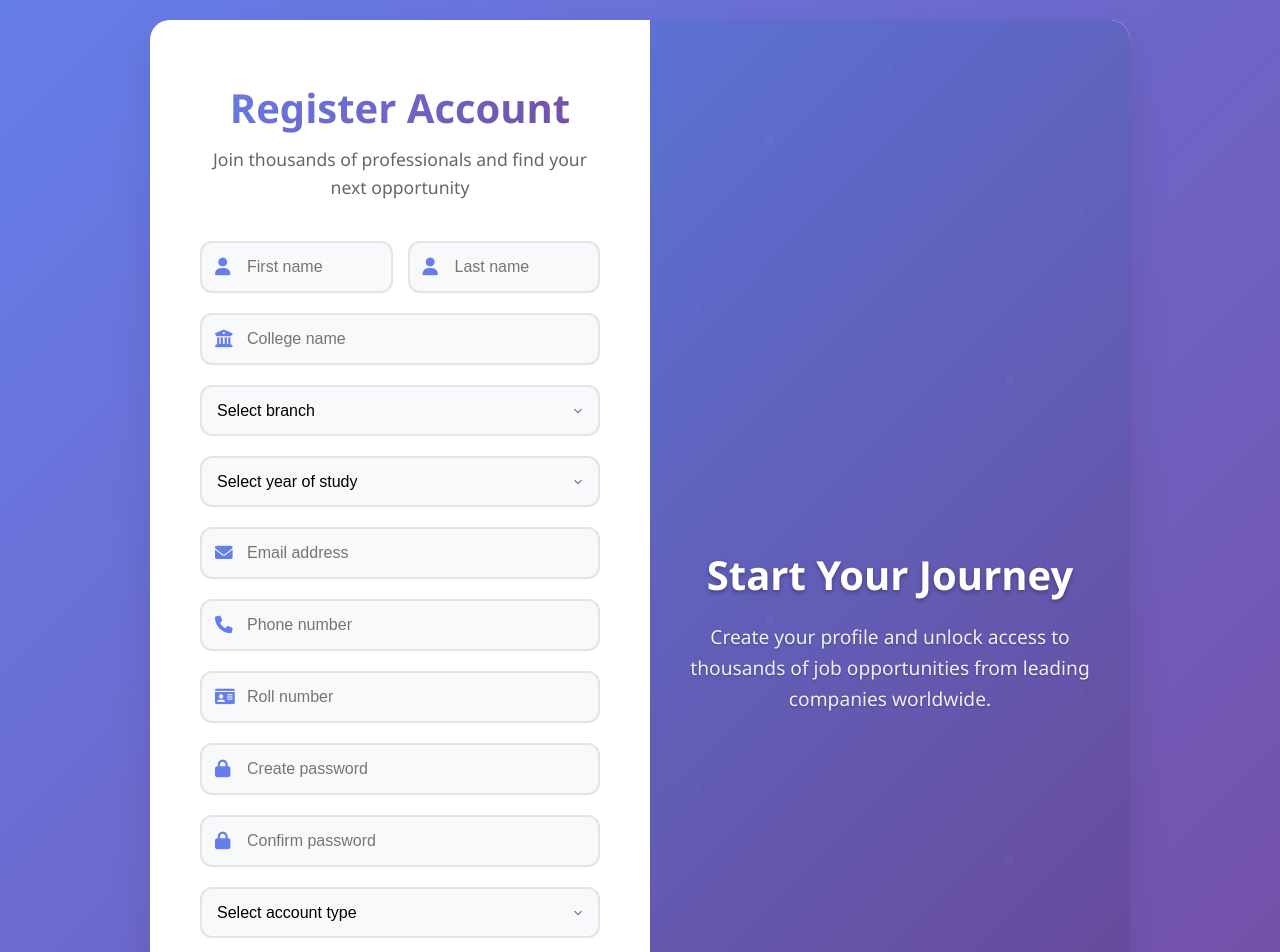
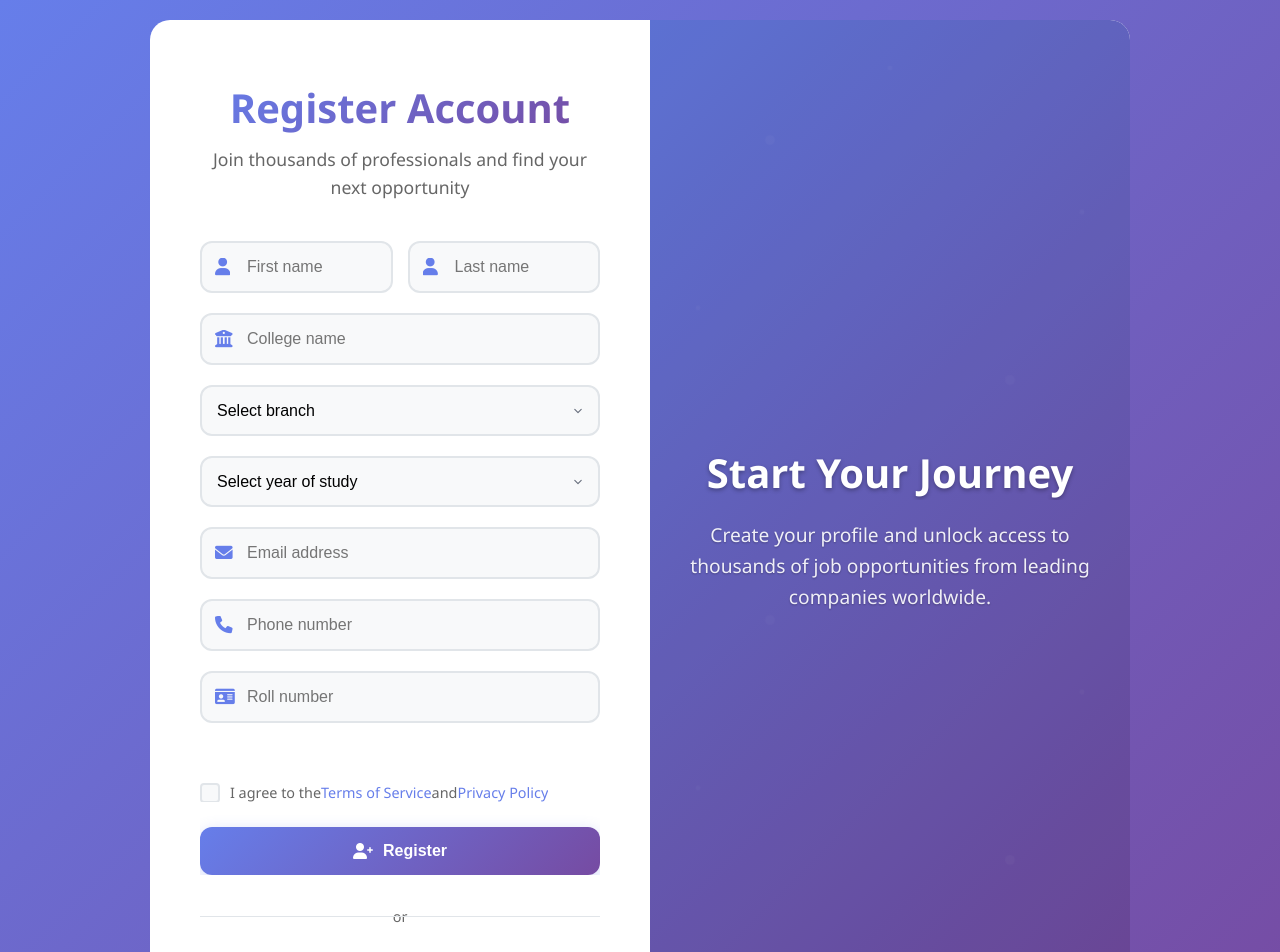
Before and after one commit to Daksh-9/Company-Hiring-Platform, a React (Create React App) app: page /register in a window 1280 px wide. Shown: the top 952 px of the page. Built offline with nearby package versions, Linux system fonts and the light colour scheme.

Commit message:
Register-changes

```diff
--- a/src/components/SignupPage.js
+++ b/src/components/SignupPage.js
@@ -11,11 +11,7 @@ const RegisterPage = () => {
     email: '',
     phone: '',
     rollNumber: '',
-    password: '',
-    confirmPassword: '',
-    userType: '',
-    terms: false,
-    newsletter: false
+    terms: false
   });
   const [errors, setErrors] = useState({});
   const [isLoading, setIsLoading] = useState(false);
@@ -42,11 +38,6 @@ const RegisterPage = () => {
     else if (!/\S+@\S+\.\S+/.test(formData.email)) newErrors.email = 'Email is invalid';
     if (!formData.phone.trim()) newErrors.phone = 'Phone number is required';
     if (!formData.rollNumber.trim()) newErrors.rollNumber = 'Roll number is required';
-    if (!formData.password) newErrors.password = 'Password is required';
-    else if (formData.password.length < 6) newErrors.password = 'Password must be at least 6 characters';
-    if (!formData.confirmPassword) newErrors.confirmPassword = 'Please confirm your password';
-    else if (formData.password !== formData.confirmPassword) newErrors.confirmPassword = 'Passwords do not match';
-    if (!formData.userType) newErrors.userType = 'Please select an account type';
     if (!formData.terms) newErrors.terms = 'You must agree to the terms of service';
     setErrors(newErrors);
     return Object.keys(newErrors).length === 0;
@@ -64,9 +55,6 @@ const RegisterPage = () => {
         lastName: formData.lastName,
         email: formData.email,
         phone: formData.phone,
-        password: formData.password,
-        userType: formData.userType,
-        newsletter: formData.newsletter,
         // Additional fields for student registration
         collegeName: formData.collegeName,
         branch: formData.branch,
@@ -251,50 +239,12 @@ const RegisterPage = () => {
           <div className="form-group">
             <div className="input-icon">
               <i className="fas fa-lock"></i>
-              <input
-                type="password"
-                id="password"
-                name="password"
-                placeholder="Create password"
-                value={formData.password}
-                onChange={handleChange}
-                className={errors.password ? 'error' : ''}
-                required
-              />
             </div>
-            {errors.password && <span className="error-message">{errors.password}</span>}
           </div>
           <div className="form-group">
             <div className="input-icon">
               <i className="fas fa-lock"></i>
-              <input
-                type="password"
-                id="confirmPassword"
-                name="confirmPassword"
-                placeholder="Confirm password"
-                value={formData.confirmPassword}
-                onChange={handleChange}
-                className={errors.confirmPassword ? 'error' : ''}
-                required
-              />
             </div>
-            {errors.confirmPassword && <span className="error-message">{errors.confirmPassword}</span>}
-          </div>
-          <div className="form-group">
-            <select
-              id="userType"
-              name="userType"
-              className={`form-select ${errors.userType ? 'error' : ''}`}
-              value={formData.userType}
-              onChange={handleChange}
-              required
-            >
-              <option value="">Select account type</option>
-              <option value="jobseeker">Job Seeker</option>
-              <option value="employer">Employer</option>
-              <option value="recruiter">Recruiter</option>
-            </select>
-            {errors.userType && <span className="error-message">{errors.userType}</span>}
           </div>
           <div className="form-options">
             <label className="checkbox-container">
@@ -309,16 +259,6 @@ const RegisterPage = () => {
               I agree to the <a href="#" className="terms-link">Terms of Service</a> and <a href="#" className="terms-link">Privacy Policy</a>
             </label>
             {errors.terms && <span className="error-message">{errors.terms}</span>}
-            <label className="checkbox-container">
-              <input
-                type="checkbox"
-                name="newsletter"
-                checked={formData.newsletter}
-                onChange={handleChange}
-              />
-              <span className="checkmark"></span>
-              Subscribe to our newsletter for job updates
-            </label>
           </div>
           <button
             type="submit"
--- a/src/index.css
+++ b/src/index.css
@@ -3,6 +3,7 @@
   margin: 0;
   padding: 0;
   box-sizing: border-box;
+  overflow-x: hidden;
 }
 
 body {
```
Also changed, not shown: 2 other files (tests, documents, lock files or other folders).
